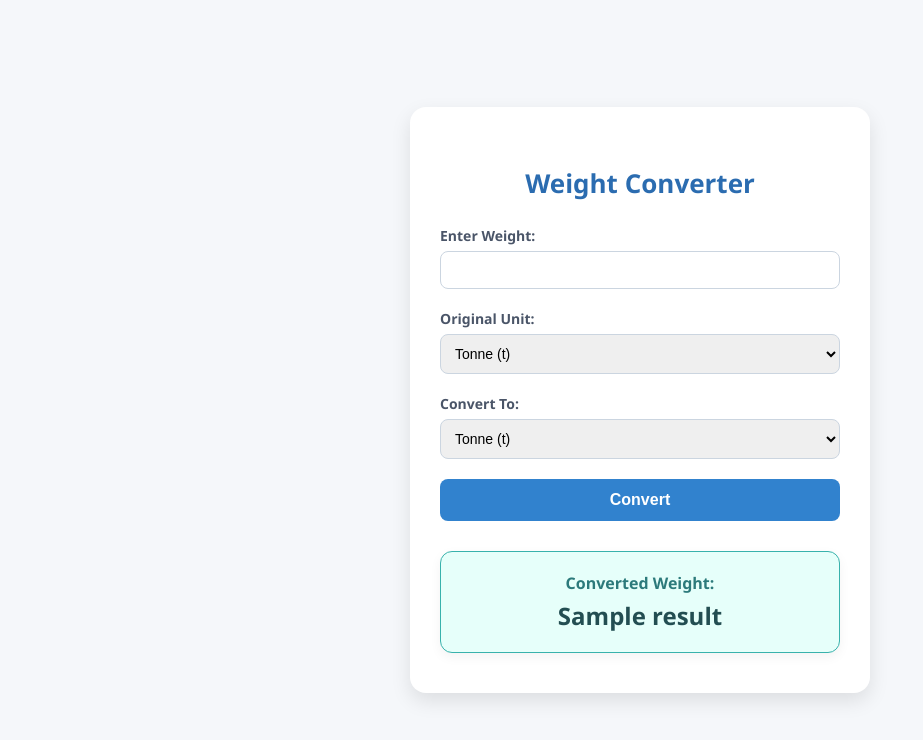
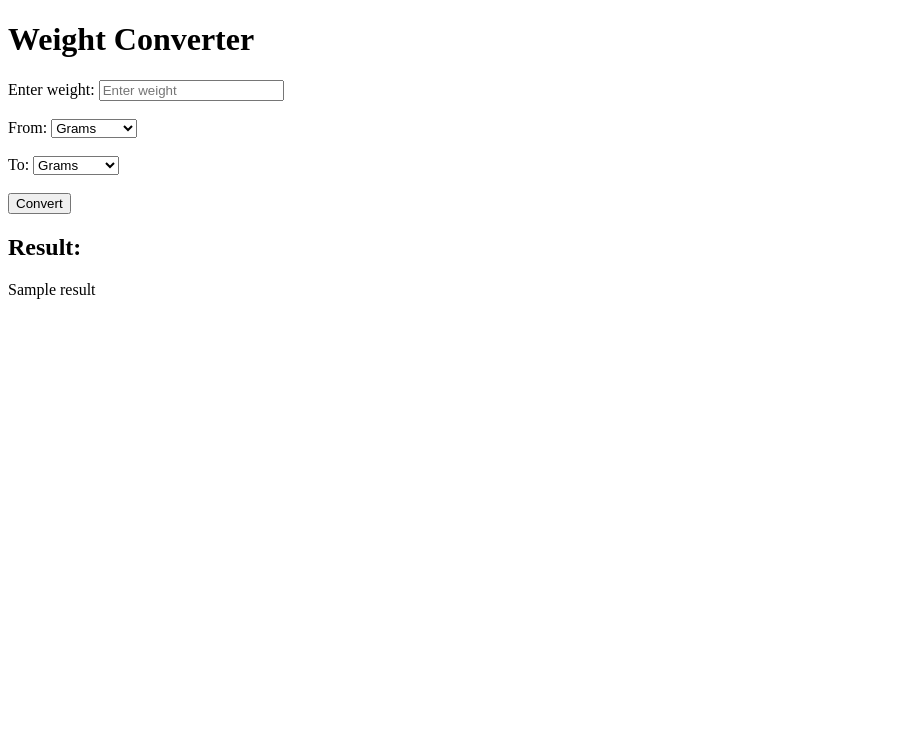
Before and after one commit to Anurag666786/weight_converter_web, a Flask app: template templates/index.html in a window 1280 px wide. Shown: the top 740 px of the page, without its empty margins (0-923 px from the left). Run offline with Flask 3, Linux system fonts and the light colour scheme; the template is opened without the code that fills it: most values are stand-ins (such as "Sample title", 1, 10 or a date in 2020).

Commit message:
Updated index.html and app.py

```diff
--- a/templates/index.html
+++ b/templates/index.html
@@ -2,74 +2,64 @@
 <html lang="en">
 <head>
     <meta charset="UTF-8">
+    <meta name="viewport" content="width=device-width, initial-scale=1.0">
     <title>Weight Converter</title>
-    <link rel="stylesheet" href="{{ url_for('static', filename='style.css') }}">
 </head>
 <body>
-    <div class="container">
-        <h1>Weight Converter</h1>
+    <h1>Weight Converter</h1>
+    <form method="POST">
+        <label for="weight">Enter weight:</label>
+        <input type="text" id="weight" name="weight" placeholder="Enter weight" required>
+        <br><br>
 
-        <form method="POST">
-            <div class="form-group">
-                <label for="weight">Enter Weight:</label>
-                <input type="number" step="any" name="weight" id="weight" required>
-            </div>
+        <label for="original_unit">From:</label>
+        <select id="original_unit" name="original_unit" required>
+            <option value="g">Grams</option>
+            <option value="kg">Kilograms</option>
+            <option value="mg">Milligrams</option>
+            <option value="t">Tons</option>
+            <option value="q">Quintals</option>
+            <option value="lb">Pounds</option>
+            <option value="oz">Ounces</option>
+            <option value="ct">Carats</option>
+            <option value="gr">Grains</option>
+            <option value="st">Stones</option>
+            <option value="sh.t">Short Tons</option>
+            <option value="l.t">Long Tons</option>
+            <option value="dr">Drams</option>
+            <option value="dan">Dans</option>
+            <option value="jin">Jins</option>
+            <option value="qian">Qians</option>
+            <option value="liang">Liangs</option>
+        </select>
+        <br><br>
 
-            <div class="form-group">
-                <label for="original_unit">Original Unit:</label>
-                <select name="original_unit" id="original_unit" required>
-                    <option value="t">Tonne (t)</option>
-                    <option value="kg">Kilogram (kg)</option>
-                    <option value="mg">Milligram (mg)</option>
-                    <option value="q">Quintal (q)</option>
-                    <option value="lb">Pound (lb)</option>
-                    <option value="g">Gram (g)</option>
-                    <option value="oz">Ounce (oz)</option>
-                    <option value="ct">Carrat (ct)</option>
-                    <option value="gr">Grain (gr)</option>
-                    <option value="st">Stone (st)</option>
-                    <option value="sh.t">Short ton (sh.t)</option>
-                    <option value="l.t">Long ton (l.t)</option>
-                    <option value="dr">Dram (dr)</option>
-                    <option value="dan">Dan Dan (dan)</option>
-                    <option value="jin">Jin Jin (jin)</option>
-                    <option value="qian">Qian Qian (qian)</option>
-                    <option value="liang">Liang Liang (liang)</option>
-                </select>
-            </div>
+        <label for="new_unit">To:</label>
+        <select id="new_unit" name="new_unit" required>
+            <option value="g">Grams</option>
+            <option value="kg">Kilograms</option>
+            <option value="mg">Milligrams</option>
+            <option value="t">Tons</option>
+            <option value="q">Quintals</option>
+            <option value="lb">Pounds</option>
+            <option value="oz">Ounces</option>
+            <option value="ct">Carats</option>
+            <option value="gr">Grains</option>
+            <option value="st">Stones</option>
+            <option value="sh.t">Short Tons</option>
+            <option value="l.t">Long Tons</option>
+            <option value="dr">Drams</option>
+            <option value="dan">Dans</option>
+            <option value="jin">Jins</option>
+            <option value="qian">Qians</option>
+            <option value="liang">Liangs</option>
+        </select>
+        <br><br>
 
-            <div class="form-group">
-                <label for="new_unit">Convert To:</label>
-                <select name="new_unit" id="new_unit" required>
-                    <option value="t">Tonne (t)</option>
-                    <option value="kg">Kilogram (kg)</option>
-                    <option value="mg">Milligram (mg)</option>
-                    <option value="q">Quintal (q)</option>
-                    <option value="lb">Pound (lb)</option>
-                    <option value="g">Gram (g)</option>
-                    <option value="oz">Ounce (oz)</option>
-                    <option value="ct">Carrat (ct)</option>
-                    <option value="gr">Grain (gr)</option>
-                    <option value="st">Stone (st)</option>
-                    <option value="sh.t">Short ton (sh.t)</option>
-                    <option value="l.t">Long ton (l.t)</option>
-                    <option value="dr">Dram (dr)</option>
-                    <option value="dan">Dan Dan (dan)</option>
-                    <option value="jin">Jin Jin (jin)</option>
-                    <option value="qian">Qian Qian (qian)</option>
-                    <option value="liang">Liang Liang (liang)</option>
-                </select>
-            </div>
+        <button type="submit">Convert</button>
+    </form>
 
-            <button type="submit">Convert</button>
-        </form>
-
-        {% if result %}
-        <div class="result">
-            <span class="label">Converted Weight:</span>
-            <span class="value">{{ result }}</span>
-        </div>
-        {% endif %}
-    </div>
+    <h2>Result:</h2>
+    <p>{{ result }}</p>
 </body>
 </html>
```
